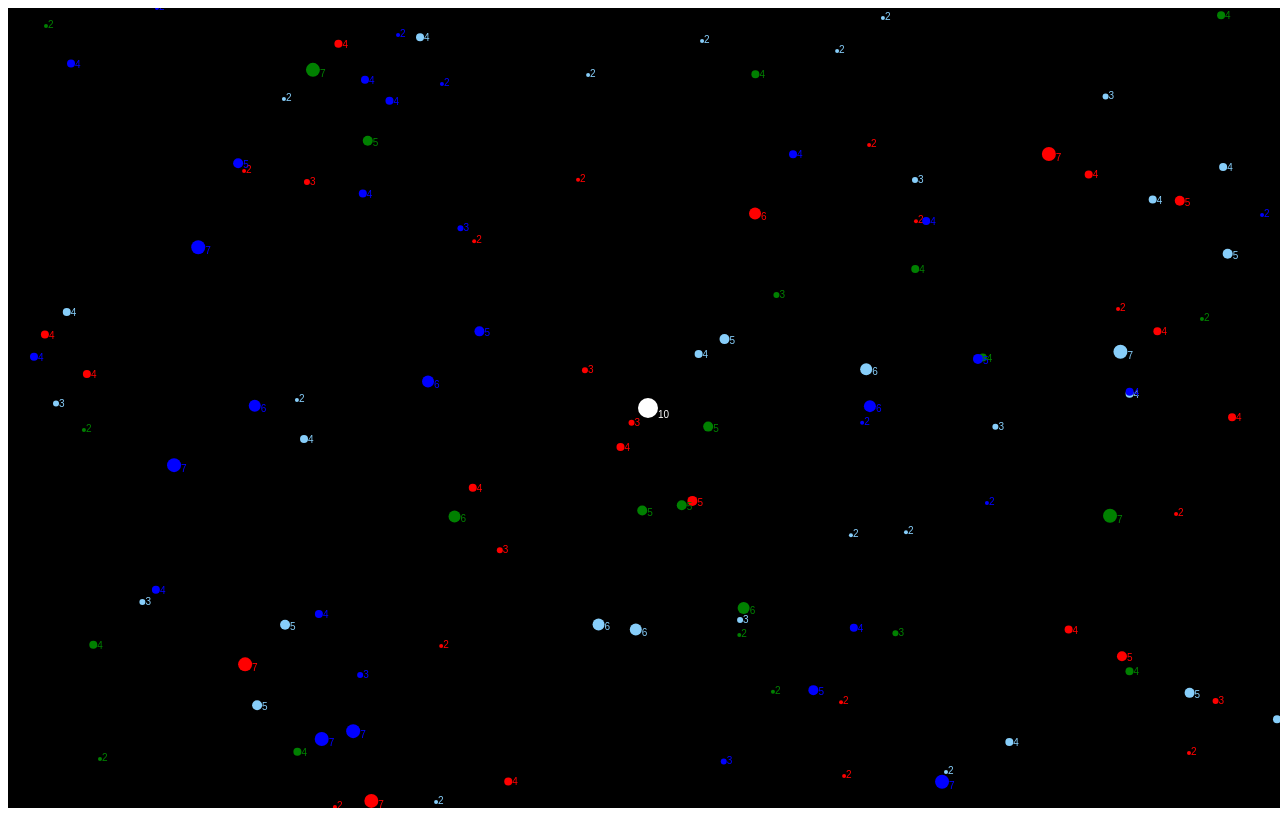
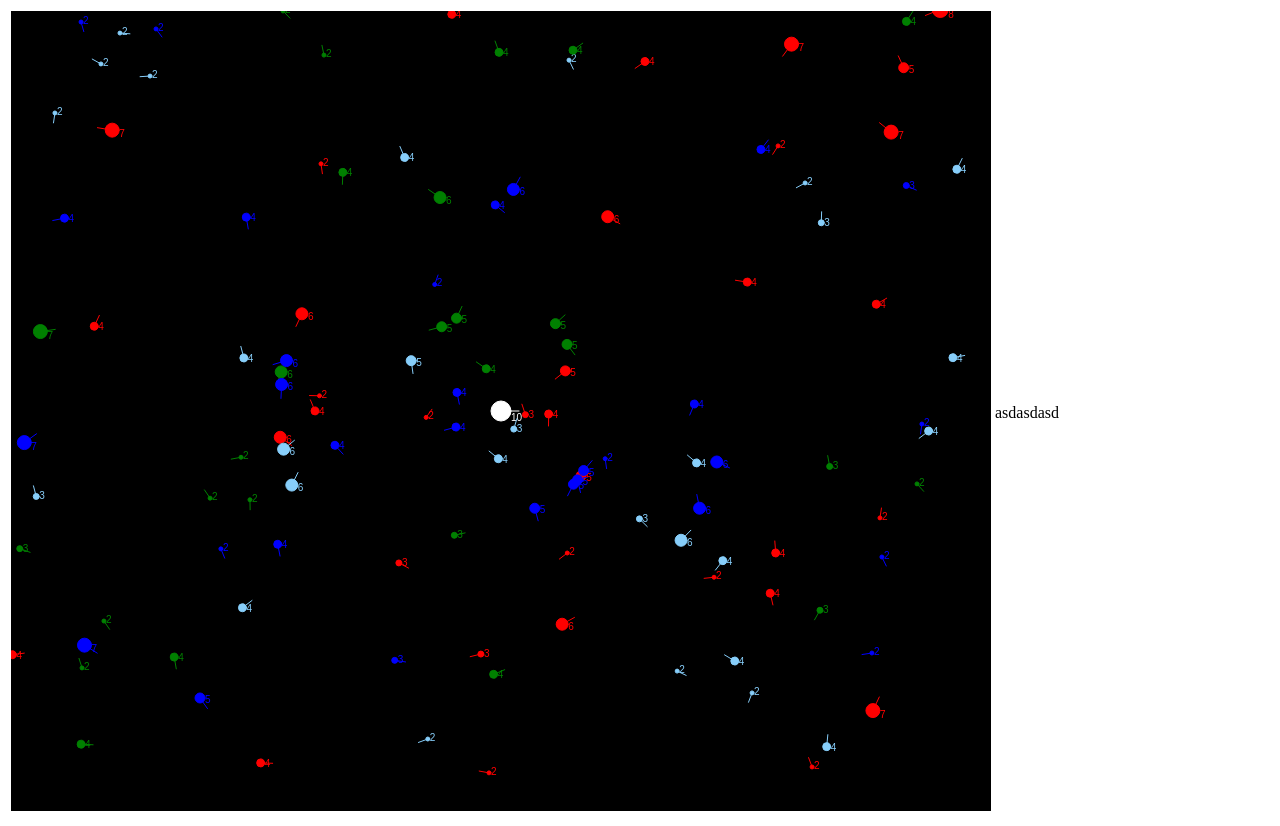
Before and after one commit to M4R14/newton-universal-gravitation, a website built with webpack: page index.html in a window 1280 px wide. Built offline with Linux system fonts and the light colour scheme.

Commit message:
click start

```diff
--- a/index.html
+++ b/index.html
@@ -6,7 +6,14 @@
     <title>Document</title>
 </head>
 <body>
-    <div id="main"></div>
+    <table>
+        <tr>
+            <td><div id="main"></div></td>
+            <td>
+                <p id="star-info" >asdasdasd</p>
+            </td>
+        </tr>
+    </table>
     <script src="dist/bundle.js" ></script>
 </body>
 </html>
--- a/src/Star.ts
+++ b/src/Star.ts
@@ -19,12 +19,18 @@ export default class Star {
         this.y += this.speedY;
     }
     update(canvas: HTMLCanvasElement): void {
+        const zeta =  Math.atan2(this.speedY, this.speedX) * 180 / Math.PI;
         const ctx : CanvasRenderingContext2D | any = canvas.getContext("2d");
         ctx.beginPath();
         ctx.arc(this.x, this.y, this.radius, 0, 2 * Math.PI);
         ctx.fillStyle = this.color;
+        ctx.strokeStyle = this.color;
         ctx.fill();
         ctx.fillText(`${Math.log10(this.m)}`, this.x + this.radius, this.y + this.radius);
         // ctx.stroke();
+        ctx.lineCap = "round";
+        ctx.moveTo(this.x, this.y);
+        ctx.lineTo(this.x + (Math.cos(zeta) * (this.radius + 8)), this.y + (Math.sin(zeta) * (this.radius + 8)));
+        ctx.stroke();
     }
 }
--- a/src/index.ts
+++ b/src/index.ts
@@ -10,7 +10,7 @@ function _parseInt(value:number) {
 }
 
 var canvas: HTMLCanvasElement
-const width = Number(window.innerWidth)
+const width = Number(window.innerWidth) - 300
 const height = Number(window.innerHeight)
 
 var units = [];
@@ -70,6 +70,7 @@ function getMousePos(canvas: HTMLCanvasElement, evt: MouseEvent) {
 }
 
 window.onload = () => {
+    const starInfo = document.getElementById('star-info');
     canvas = document.createElement('canvas')
     canvas.width = width
     canvas.height = height
@@ -101,20 +102,16 @@ window.onload = () => {
     ])
     console.log(suns)
 
-    const render = () => {
-        const canvas_2d = canvas.getContext("2d");
-        if (canvas_2d) {
-            canvas_2d.clearRect(0, 0, canvas.width, canvas.height);
-        }
+    let target_sun : Star;
 
     canvas.addEventListener("click", function (evt) {
         var mousePos = getMousePos(canvas, evt);
         console.log('mousemove', mousePos)
-            let y = (sun.y - mousePos.y)
-            let x =  (sun.x - mousePos.x)
+        let my : number = (sun.y - mousePos.y)
+        let mx : number = (sun.x - mousePos.x)
 
-            const dist =  Math.sqrt(Math.pow(x, 2) + Math.pow(y, 2))
-            const zeta =  Math.atan2(y, x) * 180 / Math.PI;
+        const dist =  Math.sqrt(Math.pow(mx, 2) + Math.pow(my, 2))
+        const zeta =  Math.atan2(my, mx) * 180 / Math.PI;
 
         const G = 6.674 * Math.pow(10, 11 * -1)
         const foce = G * (sun.m * Math.pow(10, 5)) / Math.pow(dist, 2)
@@ -123,14 +120,26 @@ window.onload = () => {
         const vx = Math.cos(zeta) * foce
 
         console.log({
-                y,
+            my,
             vy,
-                x,
+            mx,
             vx,
             // dist,
             zeta,
         })
+
+        target_sun = suns.filter(s => mousePos.x >= s.x && mousePos.x <=  s.x + s.radius && mousePos.y >= s.y &&  mousePos.y <= s.y + s.radius)[0]
+        console.log('target_sun', target_sun)
     }, false);
+
+
+
+    const render = () => {
+
+        const canvas_2d = canvas.getContext("2d");
+        if (canvas_2d) {
+            canvas_2d.clearRect(0, 0, canvas.width, canvas.height);
+        }
 
         // if (sun.x == 100 || sun.x == width - 100) {
         //     sun.speedX *= -1
@@ -162,18 +171,47 @@ window.onload = () => {
                 const vx = Math.cos(zeta) * foce
 
                 const pow = Math.pow(10, 4)
+                const c =  Math.sqrt(Math.pow(asun.speedX, 2) + (Math.pow(asun.speedY, 2)))
                 // asun.speedX += vx * pow / asun.m
                 // asun.speedY += vy * pow / asun.m
                 if (asun.m < xsun.m) {
                     asun.speedX += vx
                     asun.speedY += vy
-                    // c =  Math.sqrt(Math.pow(asun.speedX, 2) + (Math.pow(asun.speedY, 2)))
                 } else {
                     xsun.speedX += vx
                     xsun.speedY += vy
                 }
             })
         })
+
+        if (target_sun) {
+            starInfo.innerHTML = ''
+
+            let px = document.createElement('p')
+            px.innerText = 'speedX: ' + target_sun.speedX.toString()
+            starInfo.appendChild(px);
+
+            let py = document.createElement('p')
+            py.innerText = 'speedY: ' + target_sun.speedY.toString()
+            starInfo.appendChild(py);
+
+            const zeta =  Math.atan2(target_sun.speedY, target_sun.speedX) * 180 / Math.PI;
+            let pzeta = document.createElement('p')
+            pzeta.innerText = 'zeta: ' + zeta.toString()
+            starInfo.appendChild(pzeta);
+
+            const ctx : CanvasRenderingContext2D | any = canvas.getContext("2d");
+            const magin = 2
+            ctx.beginPath();
+            ctx.rect(target_sun.x - target_sun.radius - magin, target_sun.y -  target_sun.radius - magin, target_sun.radius * 2 + magin * 2, target_sun.radius * 2 + magin * 2);
+            ctx.strokeStyle = "yellow";
+
+            ctx.lineCap = "round";
+            ctx.moveTo(target_sun.x, target_sun.y);
+            ctx.lineTo(target_sun.x + (target_sun.speedX * 100), target_sun.y + (target_sun.speedY * 100));
+
+            ctx.stroke();
+        }
 
         suns.forEach(asun => {
             asun.newPos();
```
Also changed, not shown: dist/bundle.js. Lines whose indentation alone changed are shown as unchanged.
